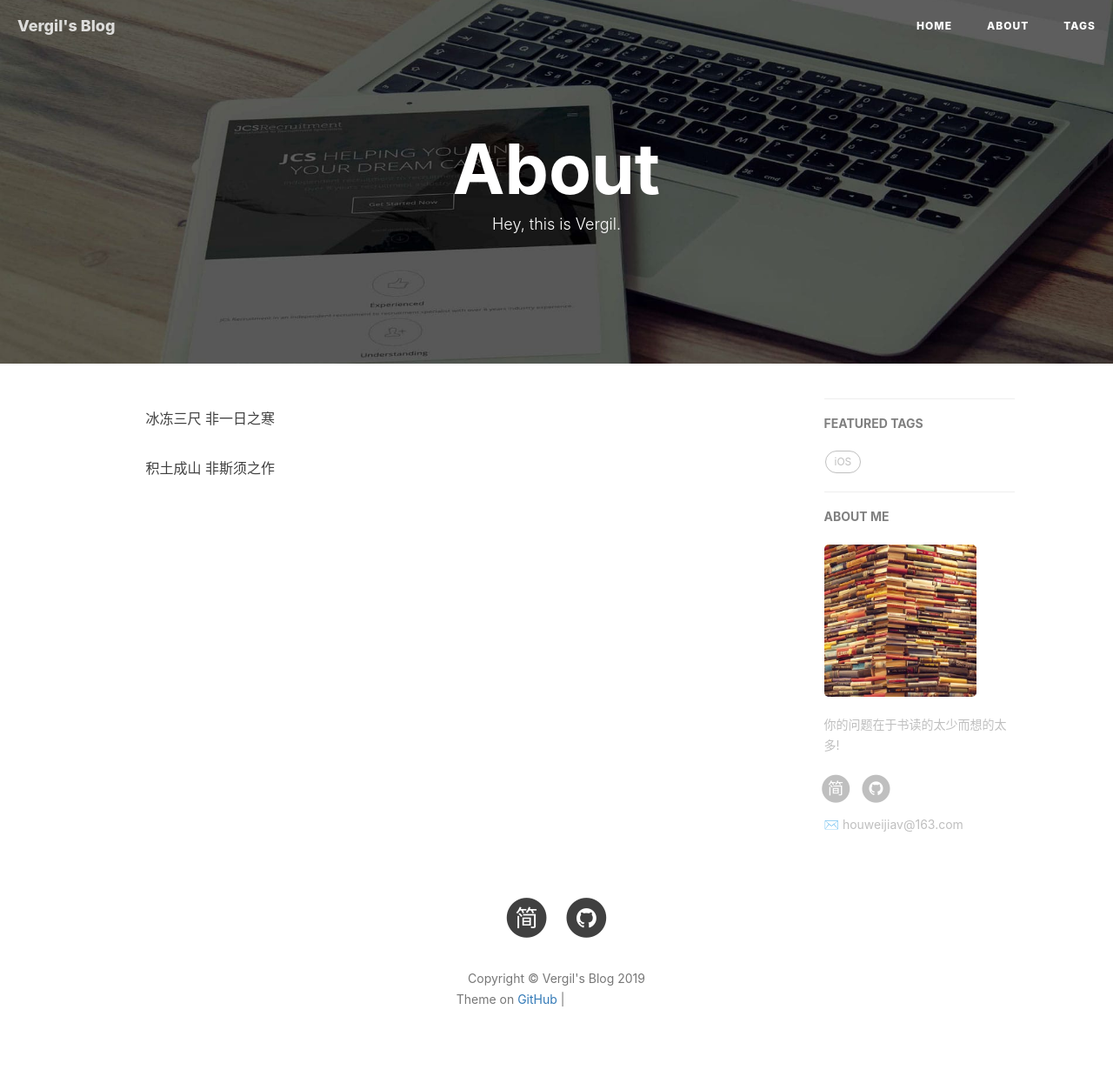
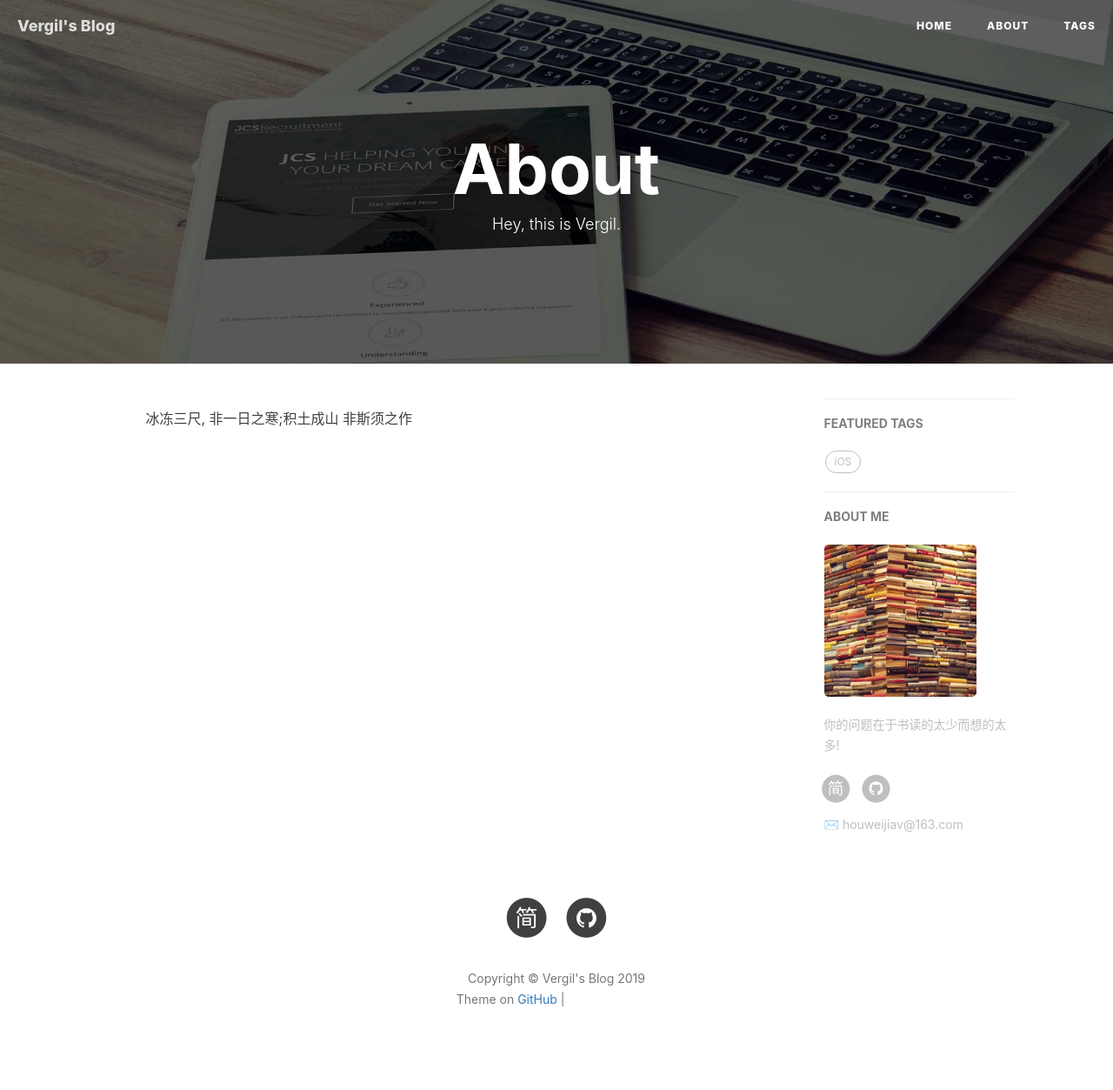
Before and after one commit to Vergil-wj/Vergil-wj.github.io, a Jekyll site: the page built from about.html, in a window 1280 px wide. Shown: the whole page at 87% size. Built offline with Jekyll 4.4.1, drawn with Linux system fonts in a browser that asks for light colours; nearby versions of some CDN libraries; comment, search, counter and statistics services are not loaded; grey boxes are pictures that could not be loaded.

Commit message:
Update about.html

```diff
--- a/about.html
+++ b/about.html
@@ -14,28 +14,13 @@
 <!-- Chinese Version -->
 <div class="zh post-container">
 
-    <!--copied from markdown -->
-<!--     <blockquote><p>冰冻三尺 非一日之寒<br>
-    积土成山 非斯须之作</p></blockquote>
-
-    <p>Hey，我是<strong>Vergil</strong>。</p>
-
-    <p>工作、学习之余，我还是一个健身爱好者。</p>
-
-    <p>这是我的利用 <a href="https://pages.github.com/">GitHub Pages</a> 与 <a href="http://jekyll.com.cn/">Jekyll</a> 搭建的 个人博客。我在GitHub主页<a href="https://github.com/qiubaiying">👉GitHub·BY</a> 与 简书主页<a href="https://http://www.jianshu.com/u/e71990ada2fd">👉BY</a>。如果有什么问题，欢迎提出探讨~</p>
 
     <p></p>
+    <p></p>
+    <p></p>
+    <p></p>
+    <p>冰冻三尺, 非一日之寒;积土成山 非斯须之作</p>
 
-    <h5>Talks</h5>
-
-    <ul>
-        <li><a href="https://github.com">GitHub</a></li>
-        <li><a href="http://jekyll.com.cn/">jekyll</a></li>
-        <li><a href="http://huangxuan.me/">Hux</a></li>
-        <li><a href="https://analytics.google.com/analytics">Google Analytics</a></li>
-    </ul> -->
-    <p>冰冻三尺 非一日之寒</p>
-    <p>积土成山 非斯须之作</p>
 </div>
 
 <!-- English Version -->
```
